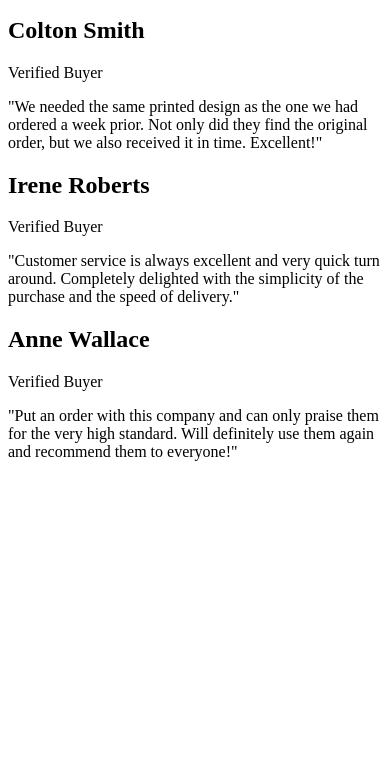
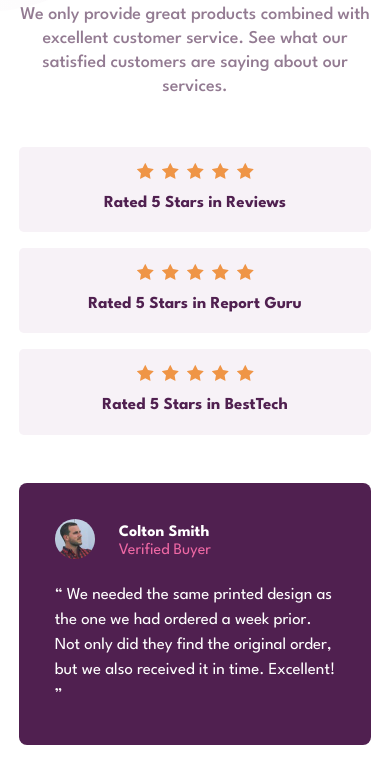
Before and after one commit to mbdelarosa/social-proof-section, a plain HTML site: page index.html in a window 390 px wide. Shown: the part 221-981 px from the top of the page. Before the commit the page ends 844 px from the top, so only its background shows below. Drawn offline with Linux system fonts and the light colour scheme.

Commit message:
Added styling for mobile view

```diff
--- a/index.html
+++ b/index.html
@@ -6,6 +6,11 @@
     <!-- displays site properly based on user's device -->
 
     <link rel="icon" type="image/png" sizes="32x32" href="./images/favicon-32x32.png" />
+    <link rel="preconnect" href="https://fonts.googleapis.com">
+    <link rel="preconnect" href="https://fonts.gstatic.com" crossorigin>
+    <link href="https://fonts.googleapis.com/css2?family=League+Spartan:wght@400;500;700&display=swap" rel="stylesheet">
+    <link rel="stylesheet" type="text/css" href="reset.css">
+    <link rel="stylesheet" type="text/css" href="style.css">
 
     <title>Frontend Mentor | Social proof section</title>
   </head>
@@ -19,34 +24,76 @@
         </p>
 
         <div class="section-ratings">
-          <div class="rating">Rated 5 Stars in Reviews</div>
-          <div class="rating">Rated 5 Stars in Report Guru</div>
-          <div class="rating">Rated 5 Stars in BestTech</div>
+          <div class="rating-card">
+            <div class="rating-stars">
+              <img src="images/icon-star.svg" class="icon-star" alt="" />
+              <img src="images/icon-star.svg" class="icon-star" alt="" />
+              <img src="images/icon-star.svg" class="icon-star" alt="" />
+              <img src="images/icon-star.svg" class="icon-star" alt="" />
+              <img src="images/icon-star.svg" class="icon-star" alt="" />
+            </div>
+            <p class="rating-title">Rated 5 Stars in Reviews</p>
+          </div>
+          <div class="rating-card">
+            <div class="rating-stars">
+              <img src="images/icon-star.svg" class="icon-star" alt="" />
+              <img src="images/icon-star.svg" class="icon-star" alt="" />
+              <img src="images/icon-star.svg" class="icon-star" alt="" />
+              <img src="images/icon-star.svg" class="icon-star" alt="" />
+              <img src="images/icon-star.svg" class="icon-star" alt="" />
+            </div>
+            <p class="rating-title">Rated 5 Stars in Report Guru</p>
+          </div>
+          <div class="rating-card">
+            <div class="rating-stars">
+              <img src="images/icon-star.svg" class="icon-star" alt="" />
+              <img src="images/icon-star.svg" class="icon-star" alt="" />
+              <img src="images/icon-star.svg" class="icon-star" alt="" />
+              <img src="images/icon-star.svg" class="icon-star" alt="" />
+              <img src="images/icon-star.svg" class="icon-star" alt="" />
+            </div>
+            <p class="rating-title">Rated 5 Stars in BestTech</p>
+          </div>
         </div>
 
         <div class="section-customers">
           <div class="customer-card">
+            <div class="customer-details">
+              <img src="images/image-colton.jpg" class="customer-icon" alt="" />
+              <hgroup class="customer-text">
                 <h2 class="customer-name">Colton Smith</h2>
                 <p class="customer-verified">Verified Buyer</p>
-            <p class="customer-text">
-              "We needed the same printed design as the one we had ordered a week prior. Not only did they find the original order, but we also received it in time. Excellent!"
-            </p>
+              </hgroup>
+            </div>
+            <q class="customer-quote">
+              We needed the same printed design as the one we had ordered a week prior. Not only did they find the original order, but we also received it in time. Excellent!
+            </q>
           </div>
 
           <div class="customer-card">
+            <div class="customer-details">
+              <img src="images/image-irene.jpg" class="customer-icon" alt="" />
+              <hgroup class="customer-text">
                 <h2 class="customer-name">Irene Roberts</h2>
                 <p class="customer-verified">Verified Buyer</p>
-            <p class="customer-text">
-              "Customer service is always excellent and very quick turn around. Completely delighted with the simplicity of the purchase and the speed of delivery."
-            </p>
+              </hgroup>
+            </div>
+            <q class="customer-quote">
+              Customer service is always excellent and very quick turn around. Completely delighted with the simplicity of the purchase and the speed of delivery.
+            </q>
           </div>
 
           <div class="customer-card">
+            <div class="customer-details">
+              <img src="images/image-anne.jpg" class="customer-icon" alt="" />
+              <hgroup class="customer-text">
                 <h2 class="customer-name">Anne Wallace</h2>
                 <p class="customer-verified">Verified Buyer</p>
-            <p class="customer-text">
-              "Put an order with this company and can only praise them for the very high standard. Will definitely use them again and recommend them to everyone!"
-            </p>
+              </hgroup>
+            </div>
+            <q class="customer-quote">
+              Put an order with this company and can only praise them for the very high standard. Will definitely use them again and recommend them to everyone!
+            </q>
           </div>
         </div>
       </section>
--- /dev/null
+++ b/reset.css
@@ -0,0 +1,54 @@
+/* Box sizing rules */
+*, *::before, *::after {
+  box-sizing: border-box;
+}
+
+/* Remove default margin */
+* {
+  margin: 0;
+}
+
+/* Body defaults -- accessible line height and improve text rendering */
+body {
+  min-height: 100vh;
+  line-height: 1.5;
+  -webkit-font-smoothing: antialiased;
+}
+
+/* Media defaults */
+img, picture, video, canvas, svg {
+  display: block;
+  max-width: 100%;
+}
+
+/* Inherit fonts for inputs and buttons */
+input, button, textarea, select {
+  font: inherit;
+}
+
+/* Avoid text overflows */
+p, h1, h2, h3, h4, h5, h6 {
+  overflow-wrap: break-word;
+}
+
+/* Remove list styles on elements with a list role, suggesting that default styling will be removed */
+ul[role='list'],
+ol[role='list'] {
+  list-style: none;
+}
+
+/* Remove all animations, transitions and smooth scroll for people that prefer not to see them */
+@media (prefers-reduced-motion: reduce) {
+  html:focus-within {
+   scroll-behavior: auto;
+  }
+
+  *,
+  *::before,
+  *::after {
+    animation-duration: 0.01ms !important;
+    animation-iteration-count: 1 !important;
+    transition-duration: 0.01ms !important;
+    scroll-behavior: auto !important;
+  }
+}
--- /dev/null
+++ b/style.css
@@ -0,0 +1,114 @@
+:root {
+  /* Primary */
+  --very-dark-magenta: hsl(300, 43%, 22%);
+  --soft-pink: hsl(333, 80%, 67%);
+
+  /* Neutral */
+  --dark-grayish-magenta: hsl(303, 10%, 53%);
+  --light-grayish-magenta: hsl(300, 24%, 96%);
+  --white: hsl(0, 0%, 100%);
+}
+
+body {
+  background: url('./images/bg-pattern-top-mobile.svg') left top no-repeat, url('./images/bg-pattern-bottom-mobile.svg') right bottom no-repeat;
+  background-color: var(--white);
+}
+
+main {
+  min-height: 100vh;
+  min-height: 100dvh;
+  display: grid;
+  justify-content: center;
+  align-items: center;
+  text-align: center;
+  font-family: 'League Spartan', sans-serif;
+}
+
+.social-proof-section {
+  margin: 5rem 1.175rem;
+  display: flex;
+  flex-direction: column;
+  gap: 3rem;
+}
+
+.section-title {
+  font-size: 2.5rem;
+  font-weight: 700;
+  line-height: 2rem;
+  color: var(--very-dark-magenta);
+}
+
+.section-text {
+  font-size: 1.125rem;
+  font-weight: 500;
+  line-height: 1.5rem;
+  color: var(--dark-grayish-magenta);
+}
+
+.section-ratings {
+  display: flex;
+  flex-direction: column;
+  gap: 1rem;
+}
+
+.rating-card {
+  background-color: var(--light-grayish-magenta);
+  border-radius: 0.3rem;
+  padding: 1rem;
+}
+
+.rating-stars {
+  display: flex;
+  gap: 0.5rem;
+  justify-content: center;
+  margin-bottom: 0.75rem;
+}
+
+.rating-title {
+  font-size: 1.05rem;
+  font-weight: 700;
+  color: var(--very-dark-magenta);
+}
+
+.section-customers {
+  display: flex;
+  flex-direction: column;
+  gap: 1rem;
+}
+
+.customer-card {
+  background-color: var(--very-dark-magenta);
+  padding: 2.25rem;
+  border-radius: 0.5rem;
+  text-align: left;
+  color: var(--white);
+}
+
+.customer-details {
+  display: flex;
+  gap: 1.5rem;
+  align-items: center;
+  margin-bottom: 1.5rem;
+}
+
+.customer-icon {
+  width: 2.5rem;
+  height: 2.5rem;
+  border-radius: 3rem;
+}
+
+.customer-name {
+  font-weight: 700;
+  font-size: 1rem;
+}
+
+.customer-verified {
+  font-weight: 400;
+  color: var(--soft-pink);
+  line-height: 0.75rem;
+}
+
+.customer-quote {
+  font-weight: 400;
+  font-size: 1.05rem;
+}
```
Lines whose indentation alone changed are shown as unchanged.
